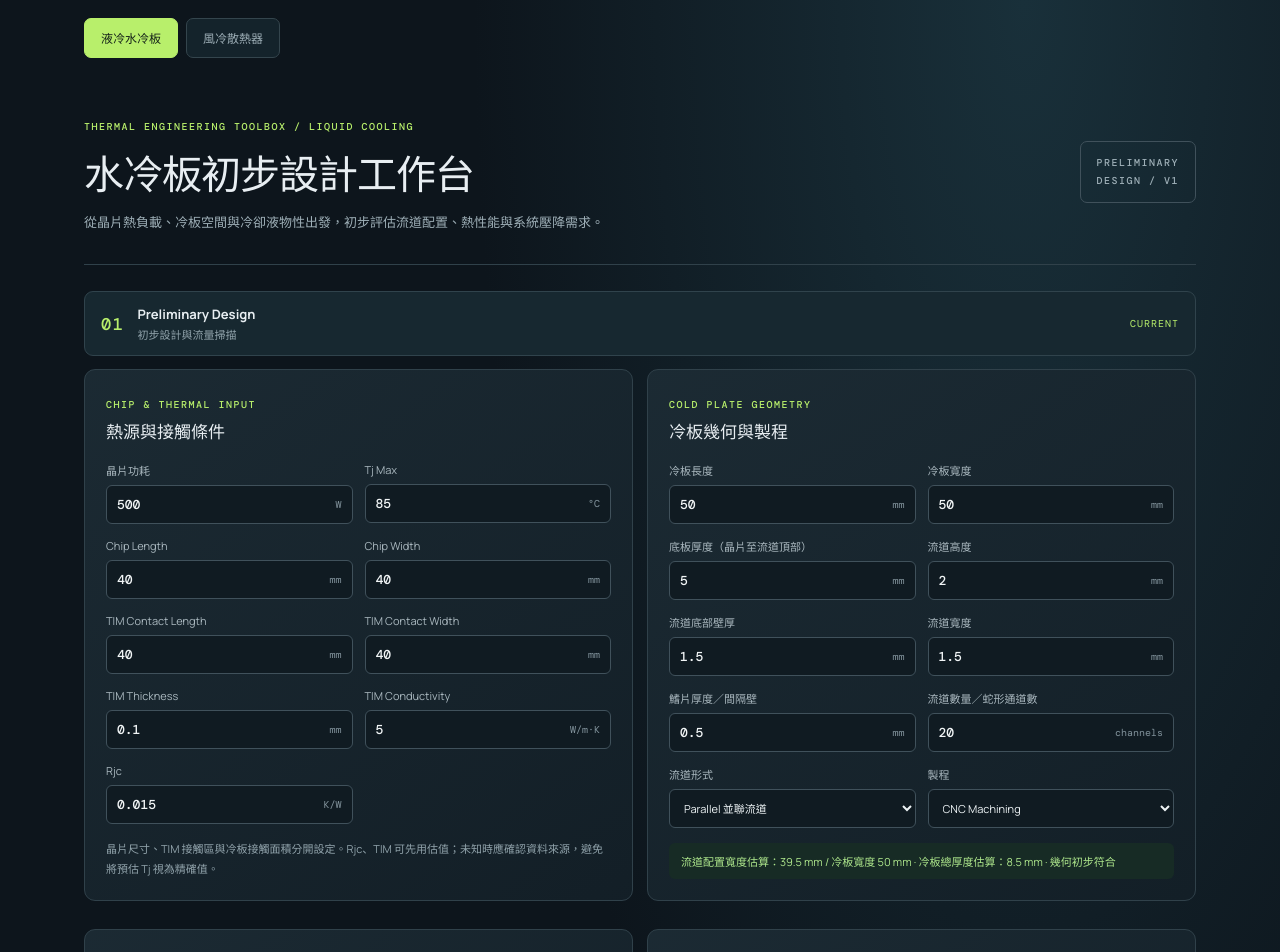
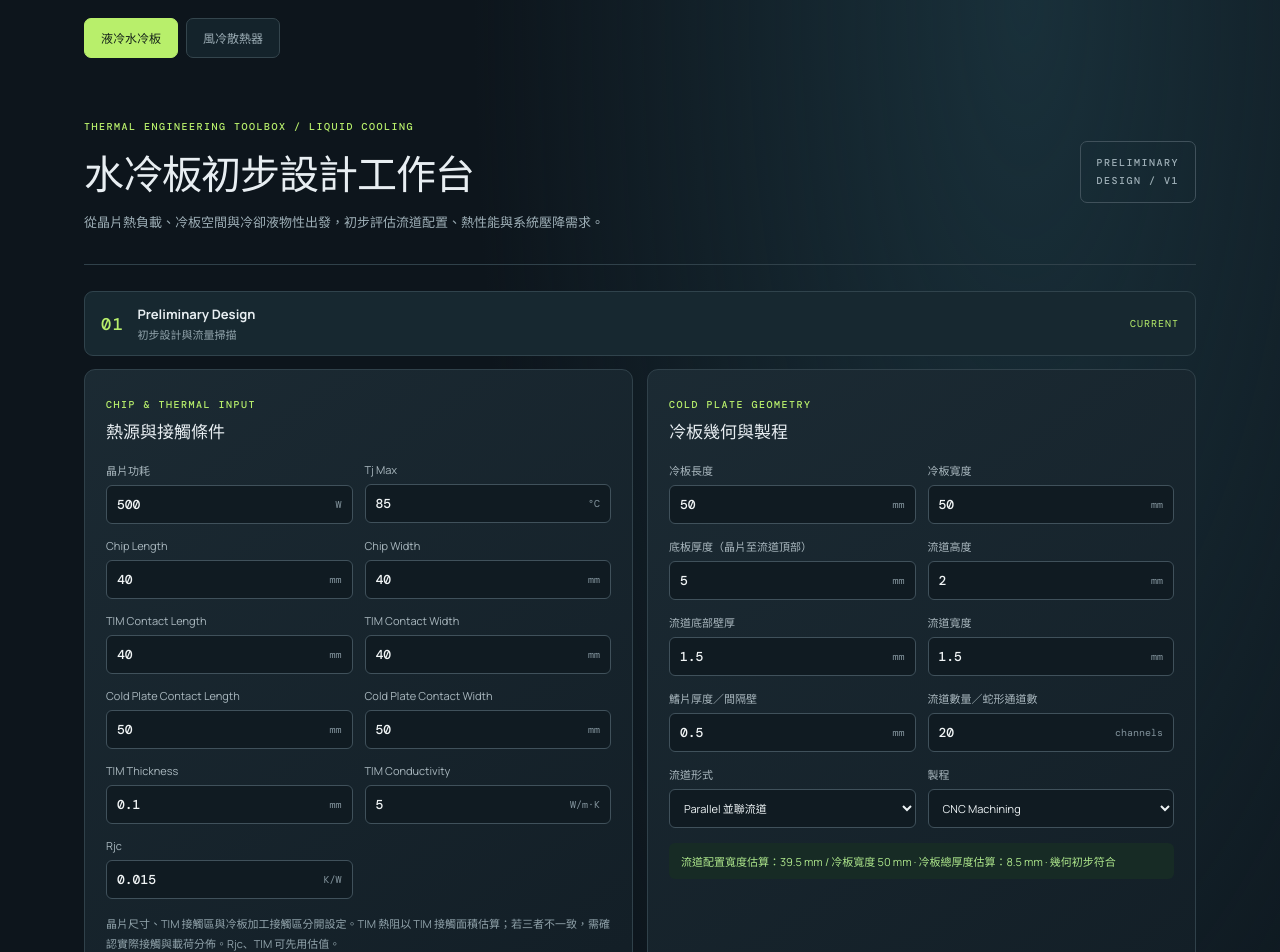
Before and after one commit to dreamwu0907-tech/thermal-engineering-toolbox_ming, a React (Vite) app: page / in a window 1280 px wide. Shown: the top 952 px of the page. Built offline with nearby package versions, Linux system fonts and the light colour scheme.

Commit message:
Add independent cold plate contact area inputs

```diff
--- a/src/LiquidCooling.tsx
+++ b/src/LiquidCooling.tsx
@@ -33,7 +33,7 @@ function Card({title,kicker,children}:{title:string;kicker:string;children:React
 }
 export default function LiquidCooling() {
   const [power,setPower]=useState(500),[chipL,setChipL]=useState(40),[chipW,setChipW]=useState(40),[tjMax,setTjMax]=useState(85),[rjc,setRjc]=useState(0.015);
-  const [contactL,setContactL]=useState(40),[contactW,setContactW]=useState(40),[timT,setTimT]=useState(0.1),[timK,setTimK]=useState(5);
+  const [contactL,setContactL]=useState(40),[contactW,setContactW]=useState(40),[coldContactL,setColdContactL]=useState(50),[coldContactW,setColdContactW]=useState(50),[timT,setTimT]=useState(0.1),[timK,setTimK]=useState(5);
   const [tin,setTin]=useState(40),[flowMin,setFlowMin]=useState(0.5),[flowMax,setFlowMax]=useState(2),[flowStep,setFlowStep]=useState(0.25);
   const [rho,setRho]=useState(997),[cp,setCp]=useState(4180),[mu,setMu]=useState(0.00089),[coolantK,setCoolantK]=useState(0.6);
   const [channelType,setChannelType]=useState("parallel"),[process,setProcess]=useState("cnc");
@@ -68,7 +68,7 @@ export default function LiquidCooling() {
       const tj=(tin+outlet)/2+power*rTotal;
       return {flow,velocity,reynolds:re,h,pressure,outlet,tj,rTotal,feasible:tj<=tjMax};
     });
-  },[validInputs,flowMin,flowMax,flowStep,channelType,channelCount,channelW,channelH,finT,plateL,plateW,rho,cp,mu,coolantK,power,tin,tjMax,chipL,chipW,contactL,contactW,timT,timK,rjc,baseT]);
+  },[validInputs,flowMin,flowMax,flowStep,channelType,channelCount,channelW,channelH,finT,plateL,plateW,rho,cp,mu,coolantK,power,tin,tjMax,chipL,chipW,contactL,contactW,coldContactL,coldContactW,timT,timK,rjc,baseT]);
   const best=flowResults.filter(r=>r.feasible).sort((a,b)=>a.pressure-b.pressure)[0];
   const maxCount=Math.min(100,Math.floor((flowMax-flowMin)/flowStep+1e-8)+1);
   const optimization=useMemo(()=>{
@@ -108,10 +108,10 @@ export default function LiquidCooling() {
       <Card title="熱源與接觸條件" kicker="CHIP & THERMAL INPUT"><div className="lc-fields">
         <Field label="晶片功耗" value={power} unit="W" onChange={setPower}/><Field label="Tj Max" value={tjMax} unit="°C" onChange={setTjMax}/>
         <Field label="Chip Length" value={chipL} unit="mm" onChange={setChipL}/><Field label="Chip Width" value={chipW} unit="mm" onChange={setChipW}/>
-        <Field label="TIM Contact Length" value={contactL} unit="mm" onChange={setContactL}/><Field label="TIM Contact Width" value={contactW} unit="mm" onChange={setContactW}/>
+        <Field label="TIM Contact Length" value={contactL} unit="mm" onChange={setContactL}/><Field label="TIM Contact Width" value={contactW} unit="mm" onChange={setContactW}/><Field label="Cold Plate Contact Length" value={coldContactL} unit="mm" onChange={setColdContactL}/><Field label="Cold Plate Contact Width" value={coldContactW} unit="mm" onChange={setColdContactW}/>
         <Field label="TIM Thickness" value={timT} unit="mm" step={0.01} onChange={setTimT}/><Field label="TIM Conductivity" value={timK} unit="W/m·K" onChange={setTimK}/>
         <Field label="Rjc" value={rjc} unit="K/W" step={0.001} onChange={setRjc}/>
-      </div><p className="lc-note">晶片尺寸、TIM 接觸區與冷板接觸面積分開設定。Rjc、TIM 可先用估值；未知時應確認資料來源，避免將預估 Tj 視為精確值。</p></Card>
+      </div><p className="lc-note">晶片尺寸、TIM 接觸區與冷板加工接觸區分開設定。TIM 熱阻以 TIM 接觸面積估算；若三者不一致，需確認實際接觸與載荷分佈。Rjc、TIM 可先用估值。</p></Card>
       <Card title="冷板幾何與製程" kicker="COLD PLATE GEOMETRY"><div className="lc-fields">
         <Field label="冷板長度" value={plateL} unit="mm" onChange={setPlateL}/><Field label="冷板寬度" value={plateW} unit="mm" onChange={setPlateW}/>
         <Field label="底板厚度（晶片至流道頂部）" value={baseT} unit="mm" step={0.5} onChange={setBaseT}/><Field label="流道高度" value={channelH} unit="mm" step={0.1} onChange={setChannelH}/>
```
